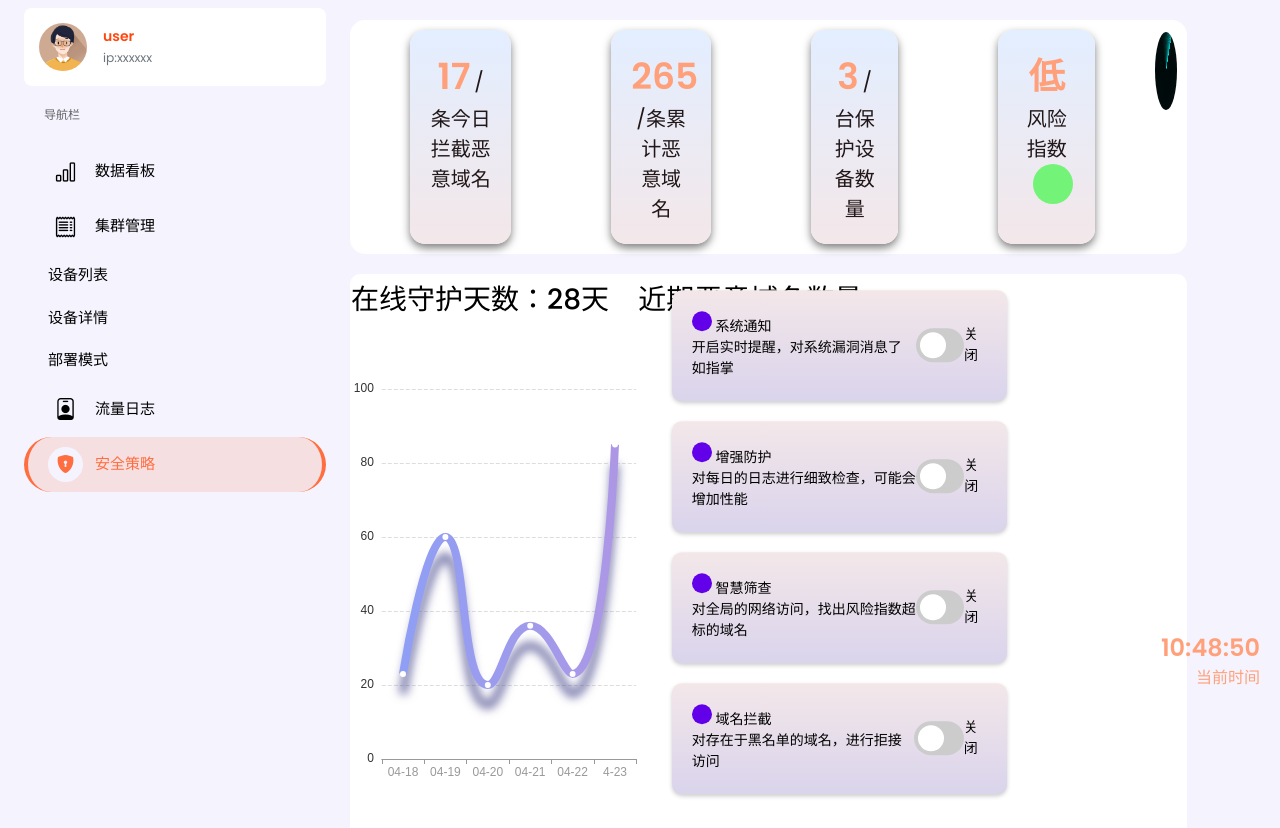
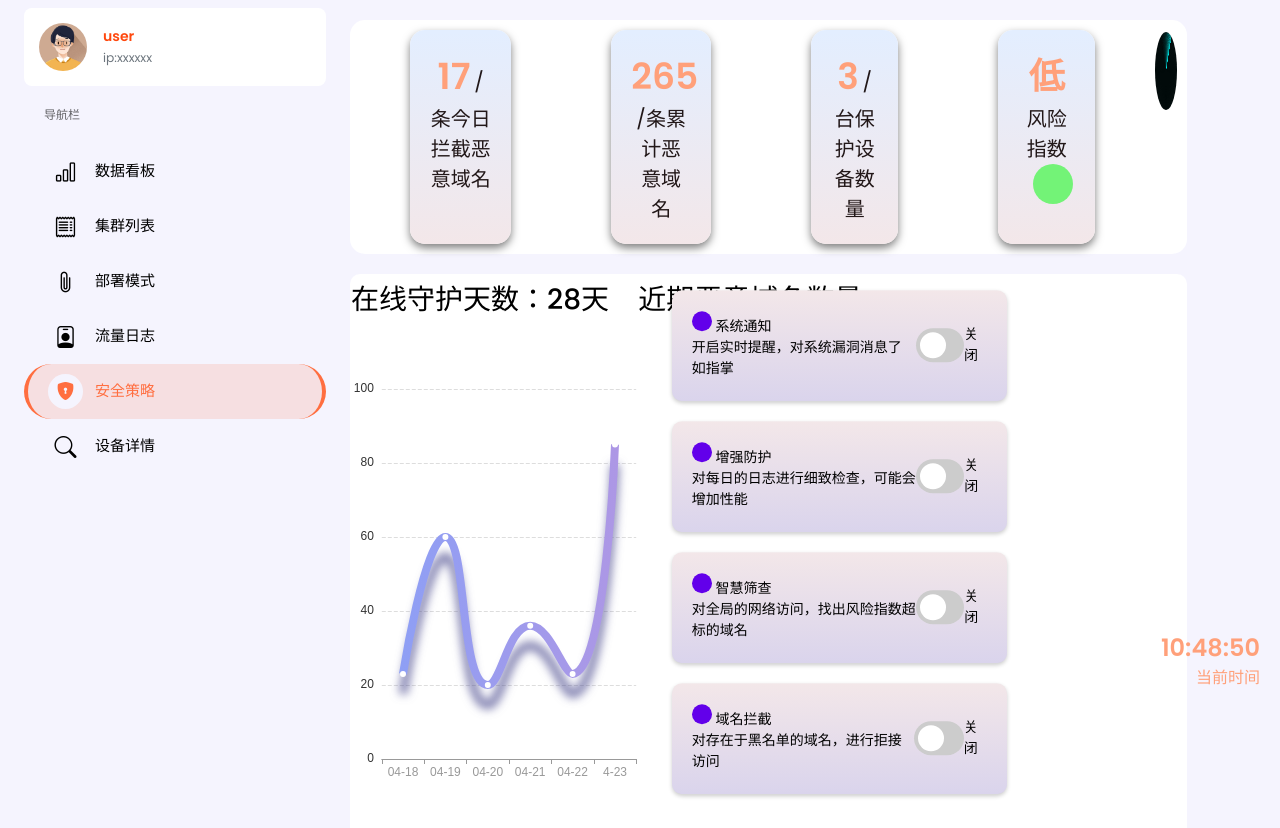
Before and after one commit to make666999/jishe_DGA, a FastAPI app: page /Security_policy.html in a window 1280 px wide. Shown: the part 90-918 px from the top of the page. Run offline with FastAPI, Linux system fonts and the light colour scheme; some libraries are stand-ins or nearby versions.

Commit message:
修改最终版本-4.24

```diff
--- a/web_url/templates/Security_policy.html
+++ b/web_url/templates/Security_policy.html
@@ -295,10 +295,10 @@
 <!-- menu -->
 <div class="menu">
     <div class="menu-header">
-        <a href="index.html" class="menu-header-logo">
+        <a href="" class="menu-header-logo">
             <img src="static/image/favicon.jpg" alt="logo">
         </a>
-        <a href="index.html" class="btn btn-sm menu-close-btn">
+        <a href="" class="btn btn-sm menu-close-btn">
             <i class="bi bi-x"></i>
         </a>
     </div>
@@ -339,23 +339,20 @@
                 </a>
             </li>
             <li>
-                <a href="#">
+                <a href="orders.html">
                     <span class="nav-link-icon">
                         <i class="bi bi-receipt"></i>
                     </span>
-                    <span>集群管理</span>
+                    <span>集群列表</span>
                 </a>
-
-            <li>
-                <a href="orders.html">设备列表</a>
             </li>
             <li>
-                <a href="order-detail.html">设备详情</a>
-            </li>
-            <li>
-                <a href="mode.html">部署模式</a>
-            </li>
-
+                <a href="mode-total.html">
+                    <span class="nav-link-icon">
+                        <i class="bi bi-paperclip"></i>
+                    </span>
+                    <span>部署模式</span>
+                </a>
             </li>
             <li>
                 <a href="customers.html">
@@ -366,11 +363,19 @@
                 </a>
             </li>
             <li>
-                <a class="active" href="Security_policy.html">
+                <a class="active" href="#">
                     <span class="nav-link-icon">
                         <i class="bi bi-shield-lock-fill"></i>
                     </span>
                     <span>安全策略</span>
+                </a>
+            </li>
+            <li>
+                <a href="order-detail.html">
+                    <span class="nav-link-icon">
+                        <i class="bi bi-search"></i>
+                    </span>
+                    <span>设备详情</span>
                 </a>
             </li>
         </ul>
--- a/web_url/templates/mode-total.html
+++ b/web_url/templates/mode-total.html
@@ -369,7 +369,7 @@
                                 <div class="flex-grow-1 d-md-flex">
                                     <div class="flex-fill mb-1 mb-lg-0">
                                         <p class="mb-1">
-                                            数据被输入设备输入，并通过数据总线传输到处理器。
+                                            数据被输入设备输入。
                                         </p>
                                         <span class="text-muted small">
                                 <i class="bi bi-clock me-1"></i> 2024.4.17
```
Lines whose indentation alone changed are shown as unchanged.
